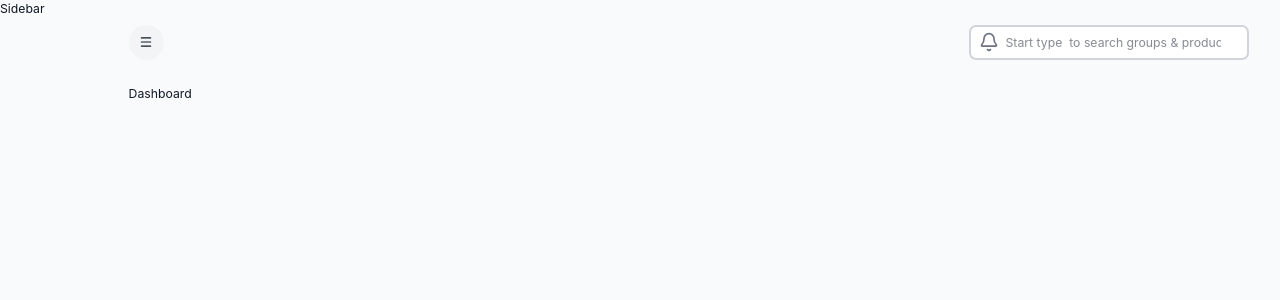
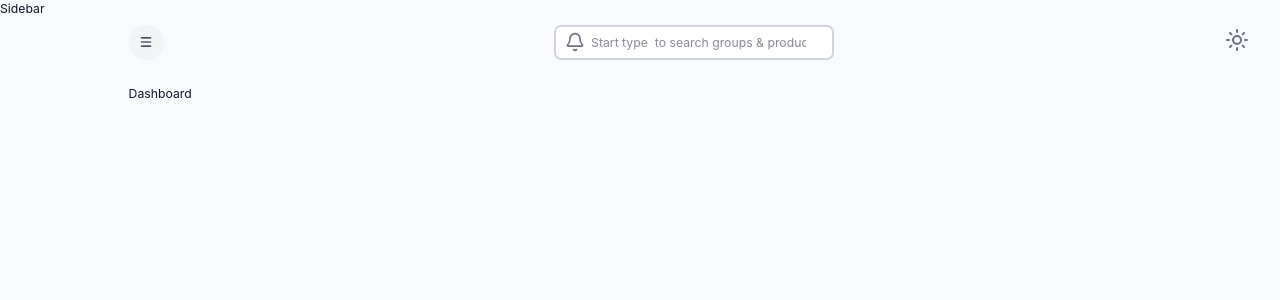
Before and after one commit to Blecaj1982/Inventory-Management, a Next.js app in the folder client/: page / in a window 1280 px wide. Shown: the top 300 px of the page. Built offline with nearby package versions, Linux system fonts and the light colour scheme.

Commit message:
right side div made, soon to be beloved dark mode button placed

```diff
--- a/client/src/app/(components)/Navbar/index.tsx
+++ b/client/src/app/(components)/Navbar/index.tsx
@@ -1,5 +1,5 @@
 "use client";
-import { Bell, Menu } from 'lucide-react'
+import { Bell, Menu, Sun } from 'lucide-react'
 import React from 'react'
 
 const Navbar = () => {
@@ -18,6 +18,17 @@ const Navbar = () => {
                 <Bell className="text-gray-500" size={20} />
             </div>
         </div>
+
+            {/* RIGHT SIDE */}
+        <div className="flex justify-between items-center gap-5">
+            <div className="hidden md:flex justify-between items-center gap-5">
+                <div>
+                    <button onClick={() => {}}>
+                        <Sun className="cursor-pointer text-gray-500" size={24} />
+                    </button>
+                </div>
+            </div>
+        </div>
     </div>
   )
 }
```
